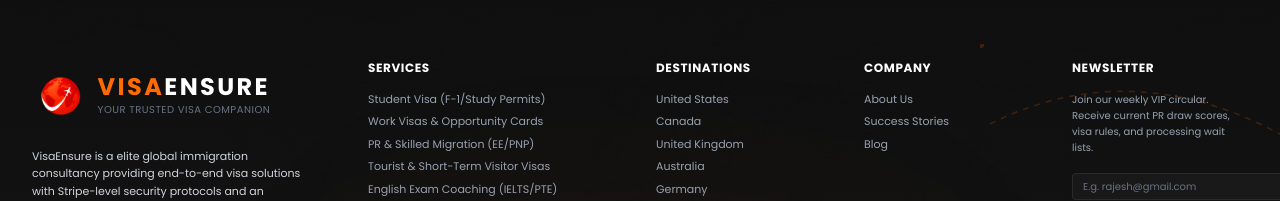
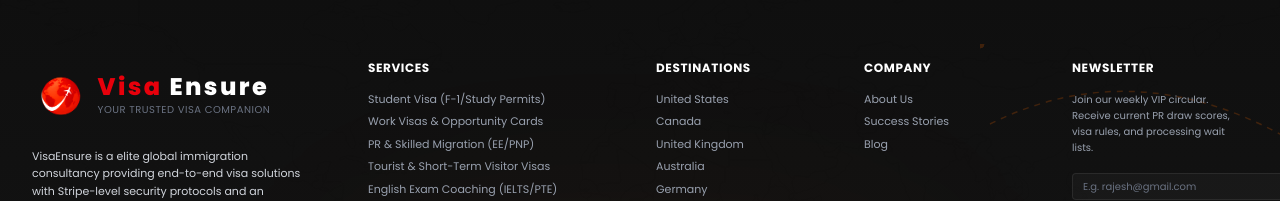
Before and after one commit to Maheshkumar313/visaensure01, a Next.js app: page /services/student-visa in a window 1280 px wide. Shown: the part 5031-5232 px from the top of the page. Built offline with nearby package versions, Linux system fonts and the light colour scheme.

Commit message:
Update logo style to match brand

```diff
--- a/src/components/Footer.tsx
+++ b/src/components/Footer.tsx
@@ -58,8 +58,8 @@
                 className="w-auto object-contain h-15 md:h-18 hover:scale-105 transition-transform duration-300 filter brightness-110"
               />
               <div className="flex flex-col justify-center">
-                <span className="font-heading tracking-widest font-bold text-white leading-none text-xl md:text-2xl">
-                  <span className="text-[#FF6B00]">VISA</span>ENSURE
+                <span className="font-heading tracking-widest font-extrabold text-white leading-none text-xl md:text-2xl" style={{ fontFamily: 'var(--font-heading), var(--font-body), Poppins, sans-serif' }}>
+                  <span className="text-red-600">Visa</span> Ensure
                 </span>
                 <span className="tracking-wider text-gray-500 font-body uppercase whitespace-nowrap text-[9px] md:text-[10px] mt-1">
                   Your Trusted Visa Companion
--- a/src/components/Navbar.tsx
+++ b/src/components/Navbar.tsx
@@ -173,8 +173,8 @@
               />
 
               <div className="flex flex-col justify-center">
-                <span className="font-heading tracking-widest font-bold text-gray-900 leading-none text-xl md:text-2xl">
-                  <span className="text-orange-600">VISA</span>ENSURE
+                <span className="font-heading tracking-widest font-extrabold text-gray-900 leading-none text-xl md:text-2xl" style={{ fontFamily: 'var(--font-heading), var(--font-body), Poppins, sans-serif' }}>
+                  <span className="text-red-600">Visa</span> Ensure
                 </span>
                 <span className="tracking-wider text-gray-500 font-body uppercase whitespace-nowrap text-[9px] md:text-[10px] mt-1">
                   Your Trusted Visa Companion
@@ -354,8 +354,8 @@
                <Link href="/" onClick={() => setIsMobileMenuOpen(false)} className="flex items-center gap-2">
                 {/* eslint-disable-next-line @next/next/no-img-element */}
                 <img src="/images/visaensureLogoForWebsite/1.png" alt="Logo" className="h-13 w-auto" />
-                <span className="text-xl font-heading font-bold text-gray-900">
-                  <span className="text-orange-600">VISA</span>ENSURE
+                <span className="text-xl font-heading font-extrabold text-gray-900" style={{ fontFamily: 'var(--font-heading), var(--font-body), Poppins, sans-serif' }}>
+                  <span className="text-red-600">Visa</span> Ensure
                 </span>
               </Link>
               <button
--- a/src/components/Preloader.tsx
+++ b/src/components/Preloader.tsx
@@ -41,8 +41,8 @@
               className="h-16 md:h-20 w-auto object-contain drop-shadow-2xl"
             />
             <div className="flex flex-col items-center sm:items-start text-center sm:text-left mt-2 sm:mt-0">
-              <span className="text-3xl md:text-4xl font-heading tracking-widest font-bold text-black">
-                <span className="text-[#FF6B00]">VISA</span>ENSURE
+              <span className="text-3xl md:text-4xl font-heading tracking-widest font-extrabold text-black" style={{ fontFamily: 'var(--font-heading), var(--font-body), Poppins, sans-serif' }}>
+                <span className="text-red-600">Visa</span> Ensure
               </span>
               <span className="text-[10px] md:text-xs tracking-wider text-gray-800 font-body uppercase mt-1">
                 Your Trusted Visa Companion
```
